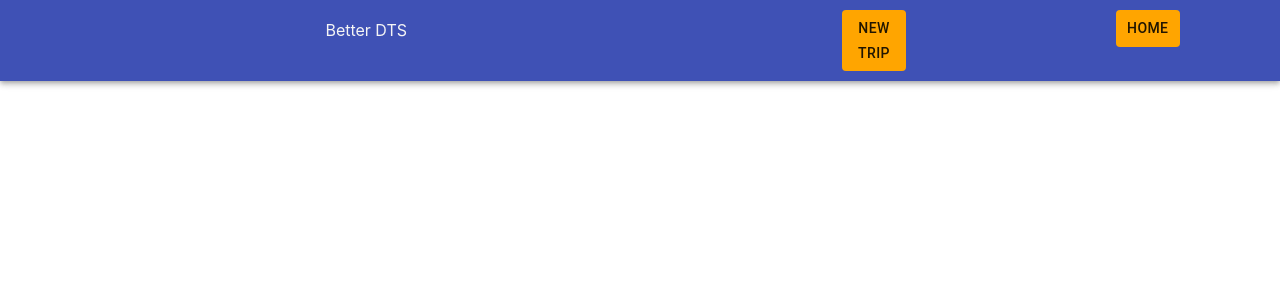
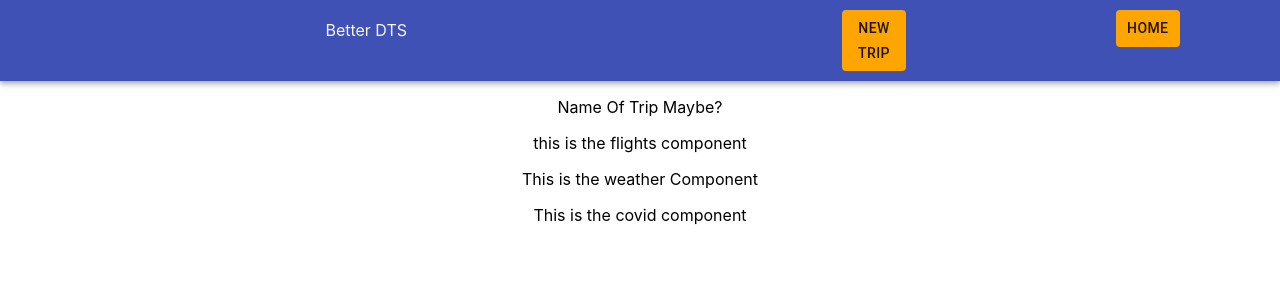
Before and after one commit to rodycaymond/better-dts, a React (Create React App) app in the folder dts/: page /Trip in a window 1280 px wide. Shown: the top 300 px of the page. Built offline with nearby package versions, Linux system fonts and the light colour scheme.

Commit message:
trip component created

```diff
--- a/dts/src/App.js
+++ b/dts/src/App.js
@@ -14,6 +14,7 @@ import { Card, CardActions, CardHeader, CardMedia } from '@material-ui/core';
 //Custom Components
 import PreviousTrips from './components/PreviousTrips.js';
 import NewTrip from './components/NewTrip.js';
+import Trip from './components/Trip/Trip.js'
 
 //Not used imports
 /*
@@ -57,6 +58,7 @@ function App() {
         <div>
           <Route exact path='/' component={PreviousTrips}/>
           <Route exact path='/newTrip' component={props => <NewTrip setTripData={setTripData}/>}/>
+          <Route exact path='/Trip' component={props => <Trip/>}/>
         </div>
         {/* <button onClick={handleClick}>See trip data</button> */}
       </div>
--- a/dts/src/components/NewTrip.js
+++ b/dts/src/components/NewTrip.js
@@ -1,4 +1,5 @@
-import React, { useState, useHistory } from 'react';
+import React, { useState } from 'react';
+import { useHistory } from 'react-router-dom';
 import Button from '@material-ui/core/Button';
 import Card from '@material-ui/core/Card';
 
@@ -10,6 +11,7 @@ function NewTrip ({setTripData}) {
   const [returnDate, setReturnDate] = useState('');
 //useState above is using hooks to hold information
 
+  const history = useHistory();
 
   function handleClick(event){
     event.preventDefault()
@@ -21,6 +23,7 @@ function NewTrip ({setTripData}) {
     returnDate: returnDate
     };
     setTripData(tripData);
+    history.push('/Trip');
   }
 
   return (
--- /dev/null
+++ b/dts/src/components/Trip/Covid.js
@@ -0,0 +1,7 @@
+function Covid () {
+  return (
+    <p>This is the covid component</p>
+  )
+}
+
+export default Covid
--- /dev/null
+++ b/dts/src/components/Trip/Flights.js
@@ -0,0 +1,7 @@
+function Flights () {
+  return (
+    <p>this is the flights component</p>
+  )
+}
+
+export default Flights
--- /dev/null
+++ b/dts/src/components/Trip/Trip.js
@@ -0,0 +1,16 @@
+import Flights from './Flights.js'
+import Weather from './Weather.js'
+import Covid from './Covid.js'
+
+function Trip () {
+  return (
+    <div>
+      <p>Name Of Trip Maybe?</p>
+      <Flights/>
+      <Weather/>
+      <Covid/>
+    </div>
+  )
+}
+
+export default Trip
--- /dev/null
+++ b/dts/src/components/Trip/Weather.js
@@ -0,0 +1,6 @@
+function Weather () {
+  return (
+    <p>This is the weather Component</p>
+  )
+}
+export default Weather
```
